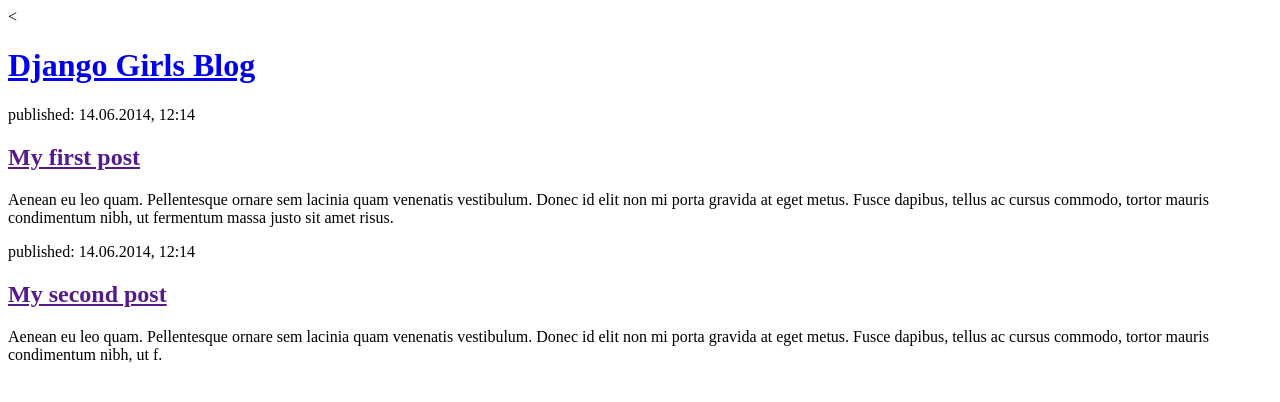
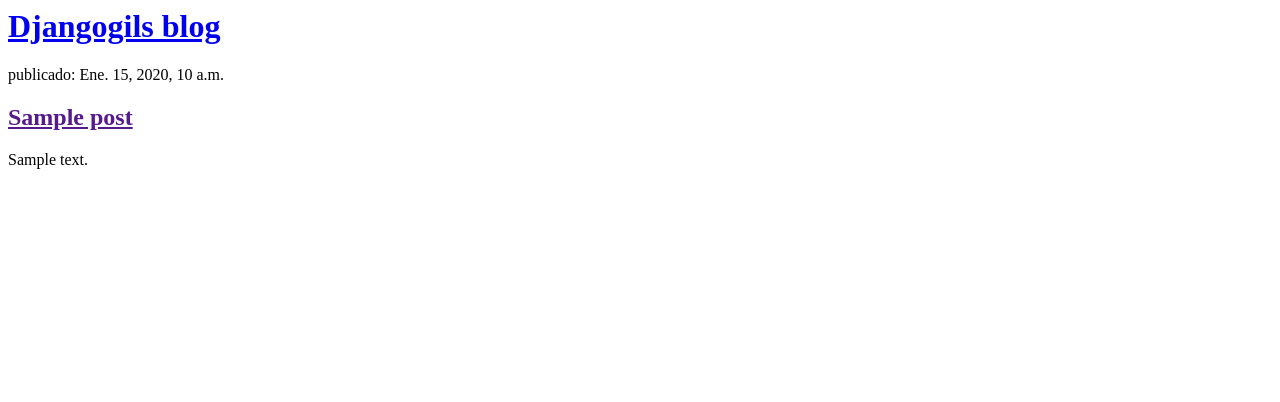
Before and after one commit to jaimealess/progracomercial, a Django app: template blog/templates/blog/publicacion_lista.html in a window 1280 px wide. Shown: the top 402 px of the page. Run offline with Django 3.2, Linux system fonts and the light colour scheme; tables that the repository leaves empty hold one stand-in row (values such as "Sample post"); the template is opened without the code that fills it: values that come from a table or form of the project are taken from there, most other values are stand-ins (such as "Sample title", 1, 10 or a date in 2020).

Commit message:
Templates modificados para mostrar post desde base de datos.

```diff
--- a/blog/templates/blog/publicacion_lista.html
+++ b/blog/templates/blog/publicacion_lista.html
@@ -1,22 +1,19 @@
-<<html>
+<html>
     <head>
         <title>Django Girls blog</title>
     </head>
     <body>
         <div>
-            <h1><a href="/">Django Girls Blog</a></h1>
+            <h1><a href="/">Djangogils blog</a></h1>
         </div>
+        {% for publicacion in publicaciones %}
+    <div>
+        <p> publicado: {{ post.fecha_publicacion }}</p>
+        <h2><a href="">{{ post.titulo }}</a></h2>
+        <p>{{ publicacion.texto|linebreaksbr }}</p>
+    </div>
+{% endfor %}
 
-        <div>
-            <p>published: 14.06.2014, 12:14</p>
-            <h2><a href="">My first post</a></h2>
-            <p>Aenean eu leo quam. Pellentesque ornare sem lacinia quam venenatis vestibulum. Donec id elit non mi porta gravida at eget metus. Fusce dapibus, tellus ac cursus commodo, tortor mauris condimentum nibh, ut fermentum massa justo sit amet risus.</p>
-        </div>
+    </body>
 
-        <div>
-            <p>published: 14.06.2014, 12:14</p>
-            <h2><a href="">My second post</a></h2>
-            <p>Aenean eu leo quam. Pellentesque ornare sem lacinia quam venenatis vestibulum. Donec id elit non mi porta gravida at eget metus. Fusce dapibus, tellus ac cursus commodo, tortor mauris condimentum nibh, ut f.</p>
-        </div>
-    </body>
 </html>
--- a/blog/views.py
+++ b/blog/views.py
@@ -1,4 +1,8 @@
 from django.shortcuts import render
+from django.utils import timezone
+
+from .models import Publicacion
 
 def publicacion_lista(request):
+    publicaciones = Publicacion.objects.filter(fecha_publicacion__lte=timezone.now()).order_by('fecha_publicacion')
     return render(request, 'blog/publicacion_lista.html', {})
```
